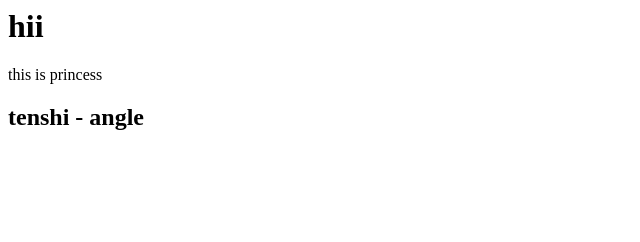
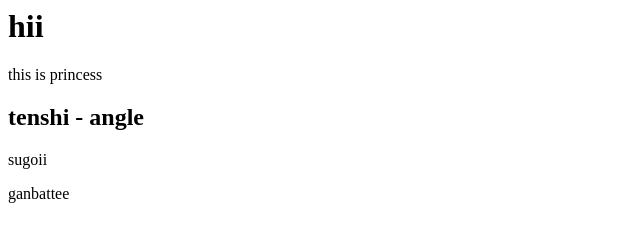
Before and after one commit to sahithipasam/example, a plain HTML site: page index.html in a window 1280 px wide. Shown: the whole page, without its empty margins (0-640 px from the left). Drawn offline with Linux system fonts and the light colour scheme.

Commit message:
pushing to subbranch

```diff
--- a/index.html
+++ b/index.html
@@ -9,5 +9,11 @@
     <h2>
       tenshi - angle
     </h2>
+    <p>
+      sugoii
+    </p>
+    <p>
+      ganbattee
+    </p>
   </body>
 </html>
```
